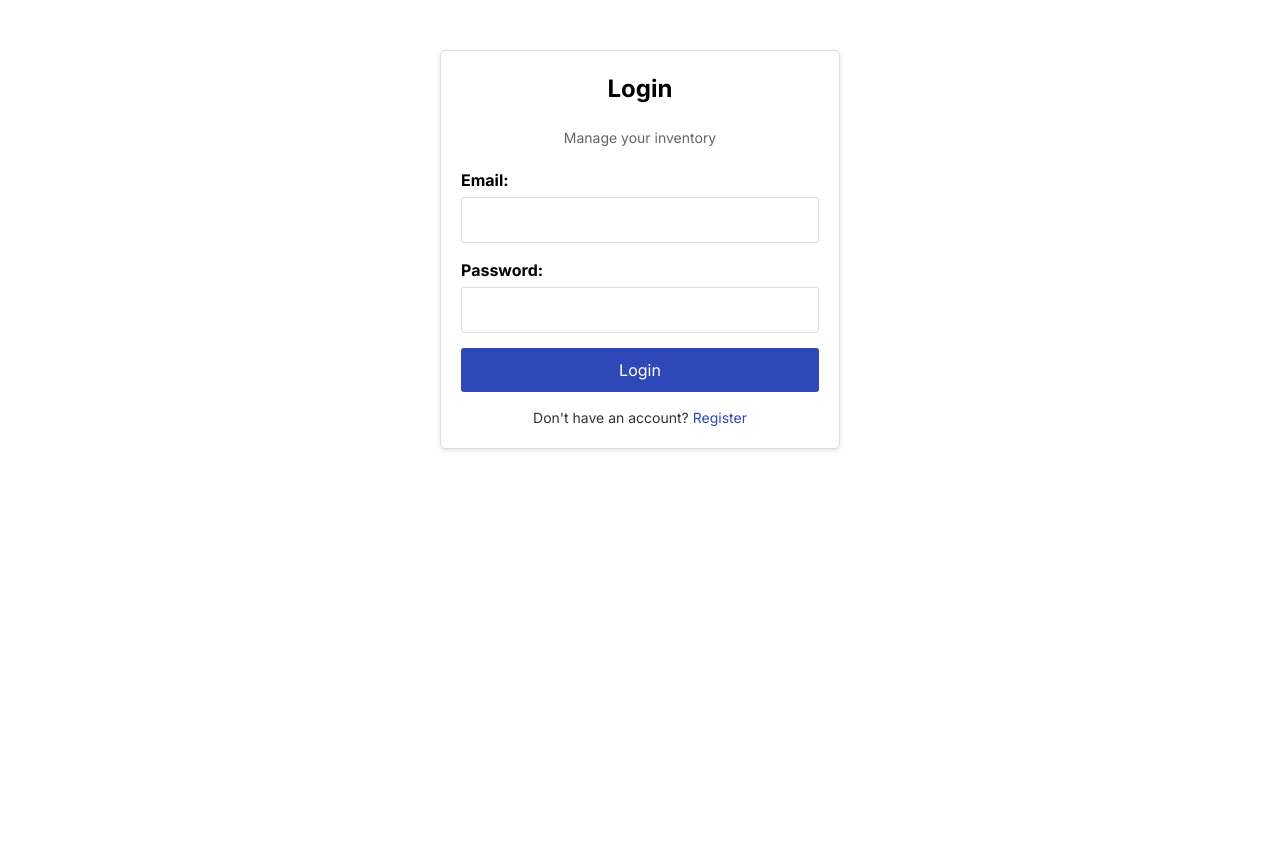
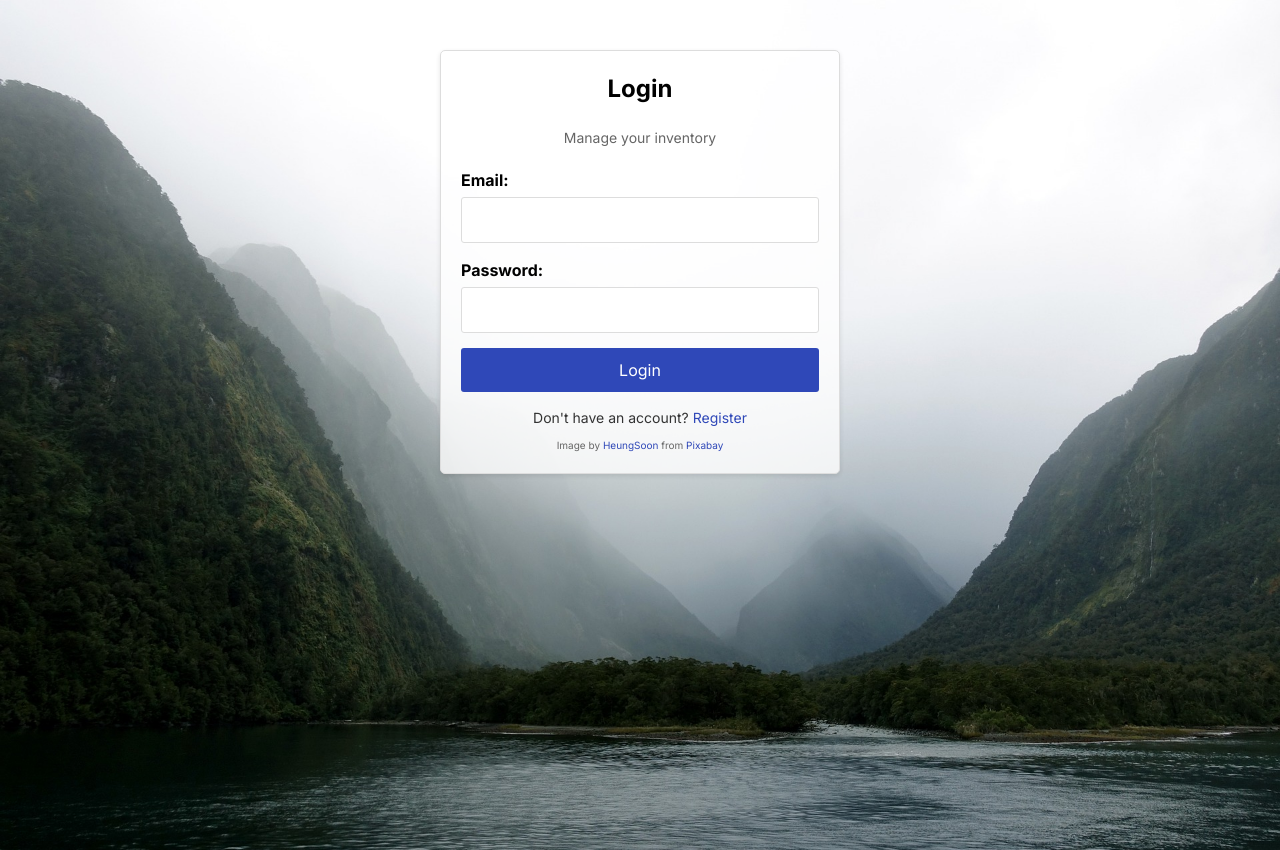
Before and after one commit to yash-vardhan-mishra/nuku-vendor, a React (Vite) app: page /login in a window 1280 px wide. Before the commit the page ends 800 px from the top, so only its background shows below. Built offline with nearby package versions, Linux system fonts and the light colour scheme.

Commit message:
added a background image in authentication screen

```diff
--- a/src/components/Utilities/ProductCart.jsx
+++ b/src/components/Utilities/ProductCart.jsx
@@ -7,10 +7,7 @@ const ProductCard = ({ product, className }) => {
   const [isHovered, setIsHovered] = useState(false);
 
   const openProduct = () => {
-    console.log('what is this', product);
-
     navigate('/product', { state: { product } });
-
   };
 
   if (product) {
--- a/src/contexts/AuthContext.jsx
+++ b/src/contexts/AuthContext.jsx
@@ -9,8 +9,6 @@ export const AuthProvider = ({ children }) => {
 
     useEffect(() => {
         const token = localStorage.getItem("token");
-        console.log('token in AuthProvider ',token);
-
         if (token) {
             setAuthenticated(true);
         }
--- a/src/pages/Authentication/Authentication.css
+++ b/src/pages/Authentication/Authentication.css
@@ -5,6 +5,19 @@
     border: 1px solid #ddd;
     border-radius: 5px;
     box-shadow: 0px 2px 5px rgba(0, 0, 0, 0.1);
+    background-color: rgba(255, 255, 255, 0.8);
+    z-index: 1;
+    position: relative;
+
+}
+
+body {
+    background-image: url('../../assets/new-zealand-2464609_1920.jpg');
+    background-size: cover;
+    background-position: center;
+    background-repeat: no-repeat;
+    height: 100vh;
+    margin: 0;
 }
 
 .auth-title {
@@ -78,3 +91,15 @@
     margin-bottom: 15px;
     text-align: center;
 }
+
+.image-credit {
+    font-size: 10px;
+    text-align: center;
+    margin-top: 10px;
+    color: #666;
+}
+
+.image-credit a {
+    color: #2f48b8;
+    text-decoration: none;
+}
--- a/src/pages/Authentication/Authentication.jsx
+++ b/src/pages/Authentication/Authentication.jsx
@@ -149,6 +149,9 @@ const Authentication = () => {
                     </p>
                 )}
             </form>
+            <div className="image-credit">
+                Image by <a href="https://pixabay.com/users/heungsoon-4523762/?utm_source=link-attribution&utm_medium=referral&utm_campaign=image&utm_content=2464609">HeungSoon</a> from <a href="https://pixabay.com//?utm_source=link-attribution&utm_medium=referral&utm_campaign=image&utm_content=2464609">Pixabay</a>
+            </div>
         </div>
     );
 };
```
Also changed, not shown: src/assets/new-zealand-2464609_1920.jpg (added).
